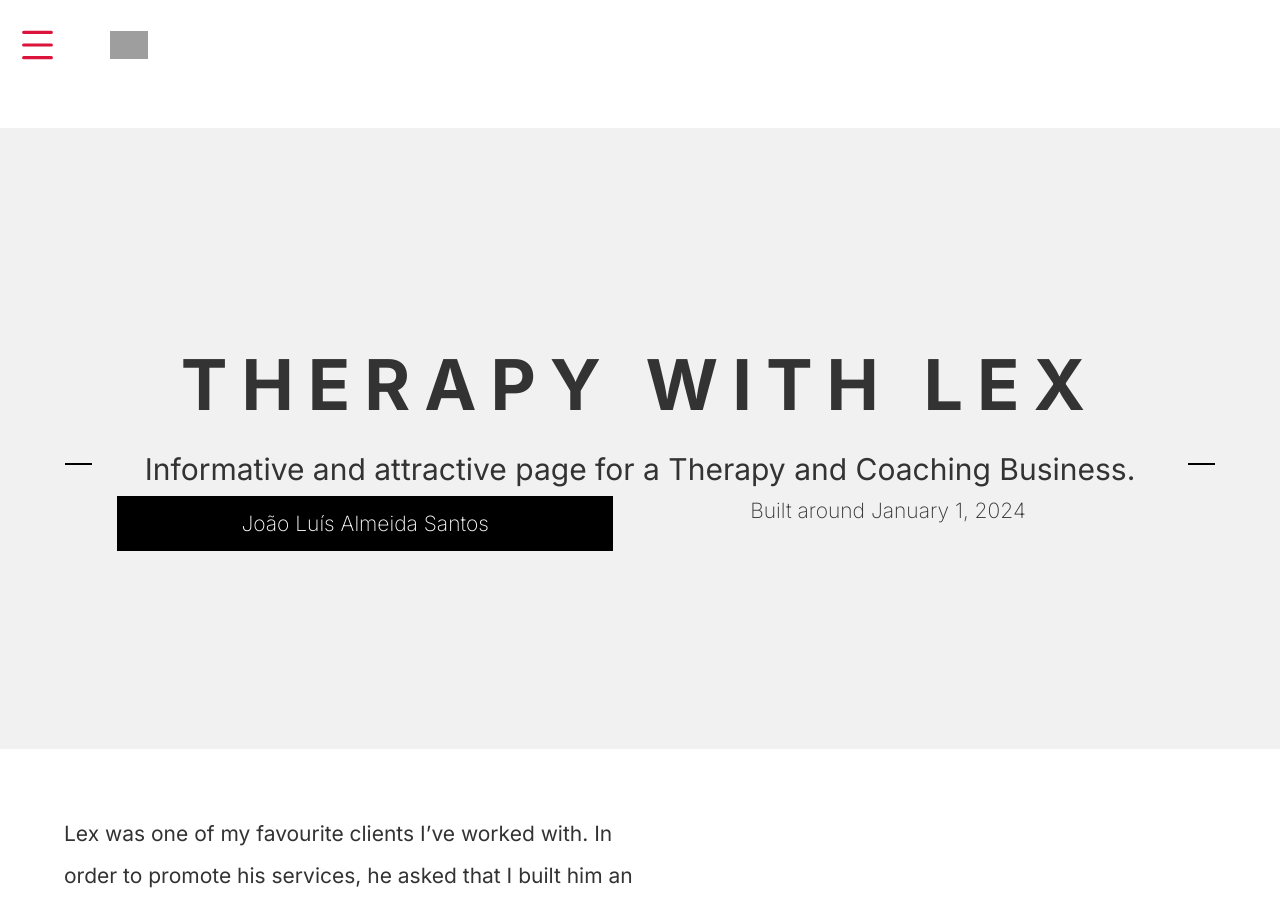
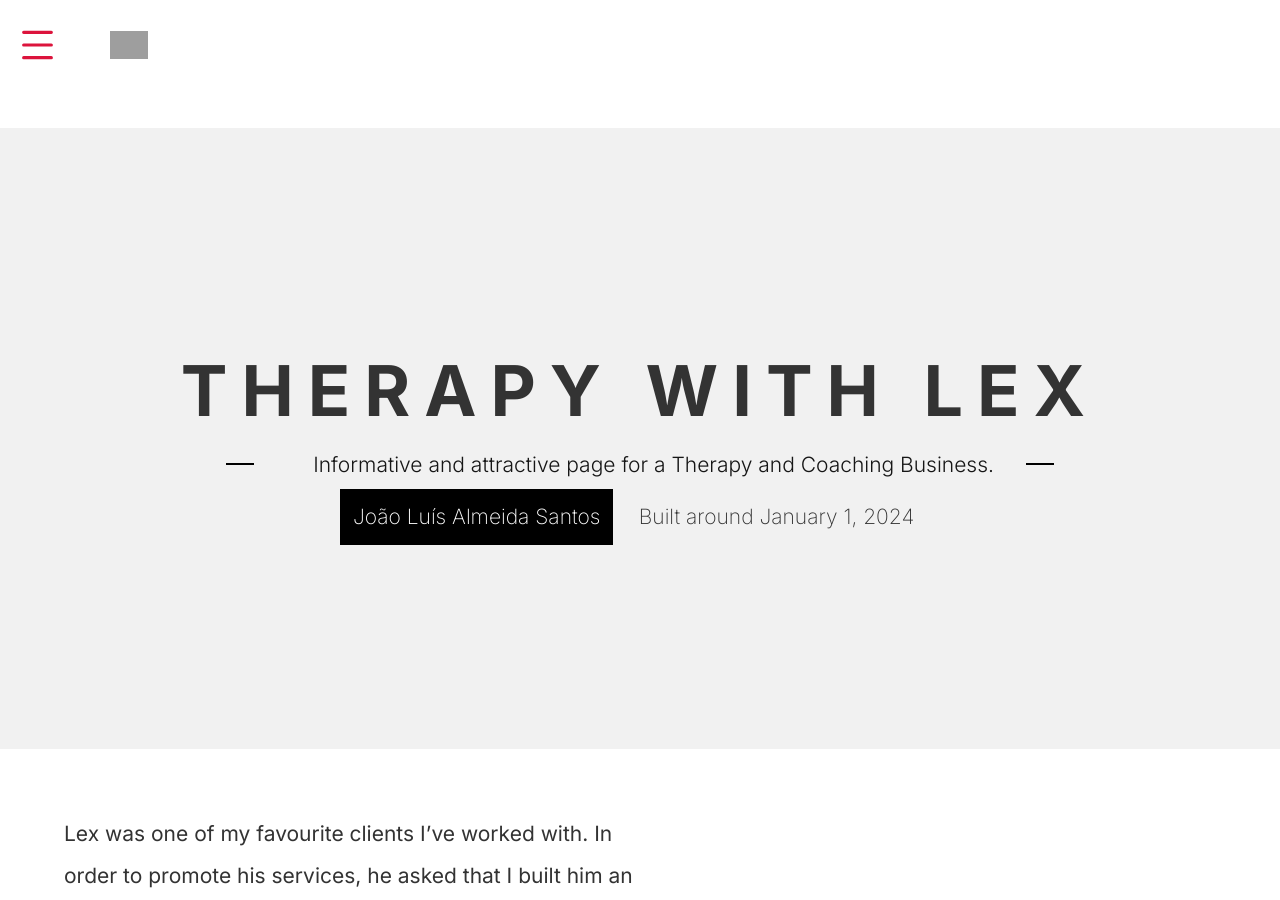
Before and after one commit to lyszt/lyszt.github.io, a Jekyll site: the page built from _posts/2024-1-1-Lex.md, in a window 1280 px wide and 900 px high. Built offline with Jekyll 4.4.1, drawn with Linux system fonts in a browser that asks for light colours; grey boxes are pictures that could not be loaded.

Commit message:
Subtitle update

```diff
--- a/css/blogs/default.css
+++ b/css/blogs/default.css
@@ -92,8 +92,11 @@ h2 {
 }
 /* BANNER*/
 .header {
-  display: grid;
-  grid-auto-flow: column;
+  display: flex;
+  align-content: center;
+  justify-content: center;
+  align-items: center;
+  flex-direction: row;
 }
 .top-banner {
 	background-color: #f1f1f1;
@@ -123,9 +126,11 @@ h2 {
 	justify-content: center;
 }
 .top-banner>.subtitle h2 {
+  margin: 2%;
+  color: #161616;
+  font-size: 1.5em;
   text-wrap: nowrap;
-  font-weight: normal;
-
+  font-weight: 300;
 }
 .top-banner img {
   opacity: 0.2;
```
